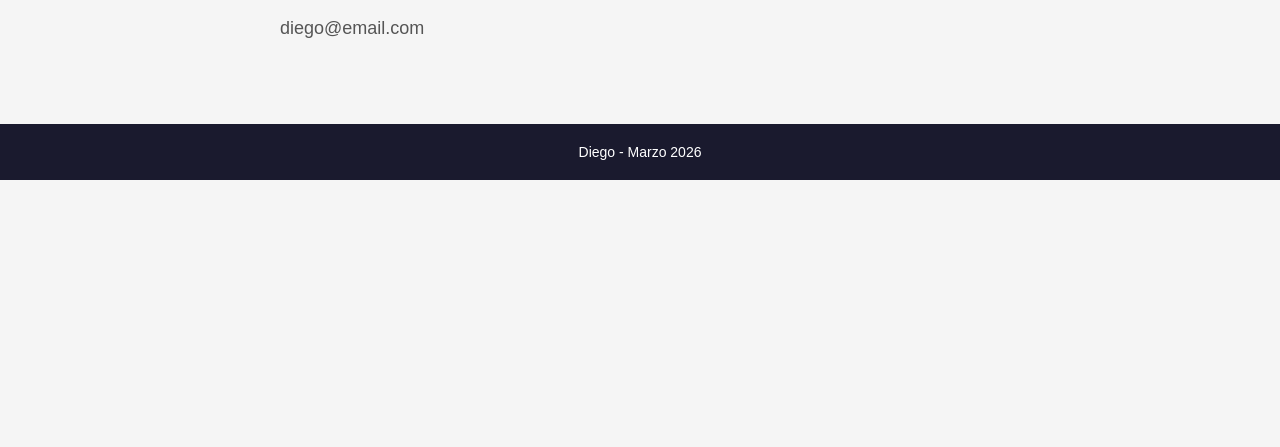
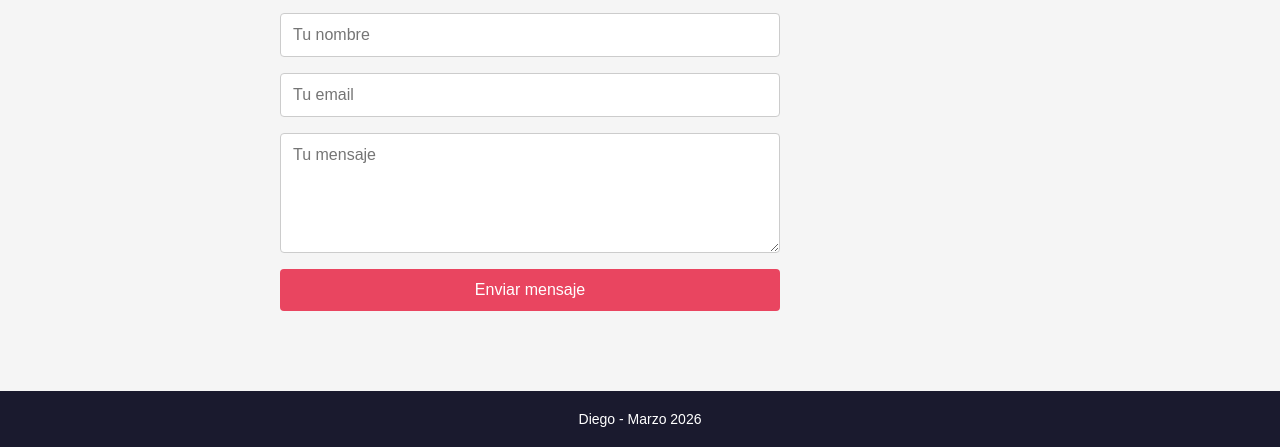
Before and after one commit to DiegoRAAM/my-portfolio, a plain HTML site: page index.html in a window 1280 px wide. Shown: the part 696-1143 px from the top of the page. Before the commit the page ends 876 px from the top, so only its background shows below. Drawn offline with Linux system fonts and the light colour scheme.

Commit message:
feat: formulario de contacto con validación

```diff
--- a/index.html
+++ b/index.html
@@ -36,7 +36,13 @@
         </section>
         <section id="contacto">
             <h2>Contacto</h2>
-            <p>diego@email.com</p>
+            <form id="formulario">
+                <input type="text" id="campo-nombre" placeholder="Tu nombre">
+                <input type="text" id="campo-email" placeholder="Tu email">
+                <textarea id="campo-mensaje" placeholder="Tu mensaje"></textarea>
+                <button type="submit">Enviar mensaje</button>
+            </form>
+            <p id="respuesta"></p>
         </section>
     </main>
     <footer>
--- a/main.js
+++ b/main.js
@@ -11,3 +11,21 @@ document.querySelector("#inicio a").addEventListener("click", function() {
 document.querySelector("#menu-btn").addEventListener("click", function () {
     document.querySelector("header nav").classList.toggle("activo");
 });
+
+document.querySelector("#formulario").addEventListener("submit", function(e) {
+    e.preventDefault();
+
+    let nombre = document.querySelector("#campo-nombre").value;
+    let email = document.querySelector("#campo-email").value;
+    let mensaje = document.querySelector("#campo-mensaje").value;
+
+    if (nombre === "" || email === "" || mensaje === "") {
+        document.querySelector("#respuesta").textContent = "Por favor completa todos los campos.";
+        document.querySelector("#respuesta").style.color = "#e94560";
+    }
+
+    else {
+        document.querySelector("#respuesta").textContent = "Gracias " + nombre + ", te contactaré pronto.";
+        document.querySelector("#respuesta").style.color = "#1a1a2e";
+    }
+})
--- a/style.css
+++ b/style.css
@@ -138,3 +138,44 @@ section h2 {
         font-size: 32px;
     }
 }
+
+#formulario {
+    display: flex;
+    flex-direction: column;
+    gap: 16px;
+    max-width: 500px;
+}
+
+#formulario input,
+#formulario textarea {
+    padding: 12px;
+    border: 1px solid #cccccc;
+    border-radius: 4px;
+    font-size:  16px;
+    font-family: Arial, sans-serif;
+}
+
+#formulario textarea {
+    height: 120px;
+    resize: vertical;
+}
+
+#formulario button {
+    padding: 12px 32px;
+    background-color: #e94560;
+    color: white;
+    border: none;
+    border-radius: 4px;
+    font-size: 16px;
+    cursor: pointer;
+}
+
+#formulario button:hover {
+    background-color: #1a1a2e;
+}
+
+#respuesta {
+    margin-top: 16px;
+    font-size: 16px;
+    color: #1a1a2e;
+}
```
